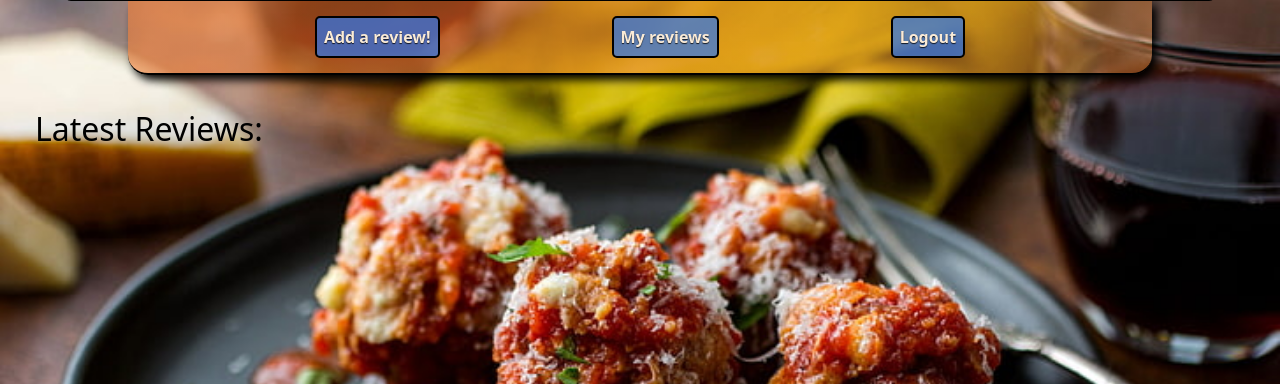
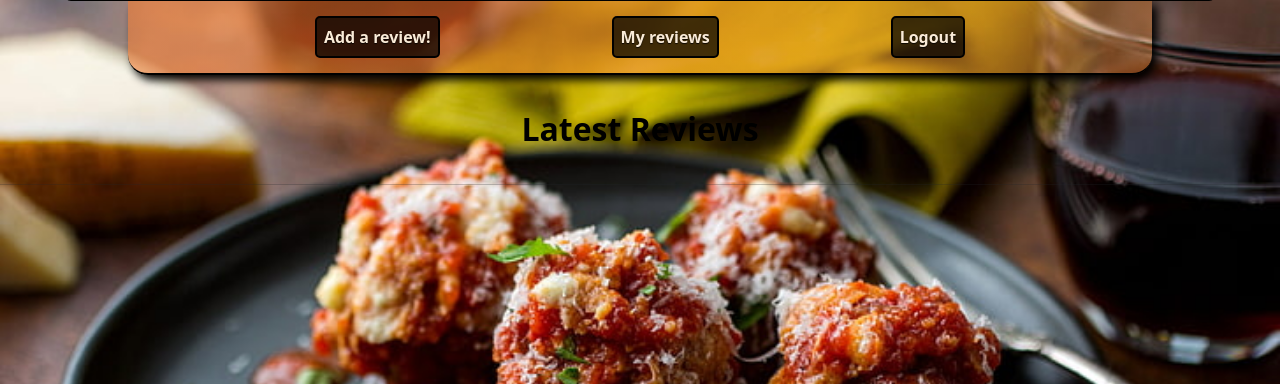
Before and after one commit to DouglasH9/possible_meatball_meter, a Flask app: template flask_app/templates/dashboard.html in a window 1280 px wide. Shown: the part 71-455 px from the top of the page. Run offline with Flask 2, Linux system fonts and the light colour scheme; the template is opened without the code that fills it, so the values that code supplies are empty.

Commit message:
fixed dashboard and show review pages

```diff
--- a/flask_app/static/css/dashboard.css
+++ b/flask_app/static/css/dashboard.css
@@ -46,7 +46,7 @@ body {
 }
 
 #nav_btn {
-    background-color: rgb(47, 120, 237, 0.7);
+    background-color: rgb(0, 0, 0, 0.7);
     color: antiquewhite;
     text-decoration: none;
     font-weight: 900;
@@ -60,13 +60,20 @@ body {
 #nav_btn:hover {
     transform: scale(1.1);
     box-shadow: 4px 4px 10px rgba(221, 52, 10, 0.9);
-    background-color: rgba(8, 96, 238, 0.9);
+    background-color: rgba(0, 0, 0, 0.9);
 
 }
 
 #latest {
+    margin: auto;
+    text-align: center;
+    font-weight: 700;
     margin: 35px;
     color: black;
+}
+
+#reviews_wrapper{
+
 }
 
 ul {
@@ -75,8 +82,9 @@ ul {
 
 #review_list {
     display: flex;
+    flex-wrap: wrap;
     margin: auto;
-    width: 100%;
+    width: 90%;
     justify-content: center;
 }
 
@@ -86,7 +94,7 @@ ul {
     width: 95%;
     border: 2px solid black;
     border-radius: 8px;
-    background-image: radial-gradient(rgb(0, 0, 0, 0.5), rgb(0,0,0,0.9));
+    background-image: radial-gradient(rgb(0, 0, 0, 0.7), rgb(0,0,0,0.9));
     color: antiquewhite;
 }
 
--- a/flask_app/templates/dashboard.html
+++ b/flask_app/templates/dashboard.html
@@ -15,7 +15,8 @@
         <a id="nav_btn" href="/my_reviews">My reviews</a>
         <a id="nav_btn" href="/logout">Logout</a>
     </div>
-    <h2 id="latest">Latest Reviews:</h2>
+    <h2 id="latest">Latest Reviews</h2>
+    <hr>
     <ul id="review_list">
         {% for review in reviews %}
             <li>
@@ -45,7 +46,7 @@
                     </div>
                 </div>
             </li>
-            {% endfor %}
+        {% endfor %}
     </ul>
 </body>
 </html>
```
Also changed, not shown: flask_app/static/css/show_review.css (+21 -2 lines), flask_app/templates/show_review.html (+4 -3 lines).
